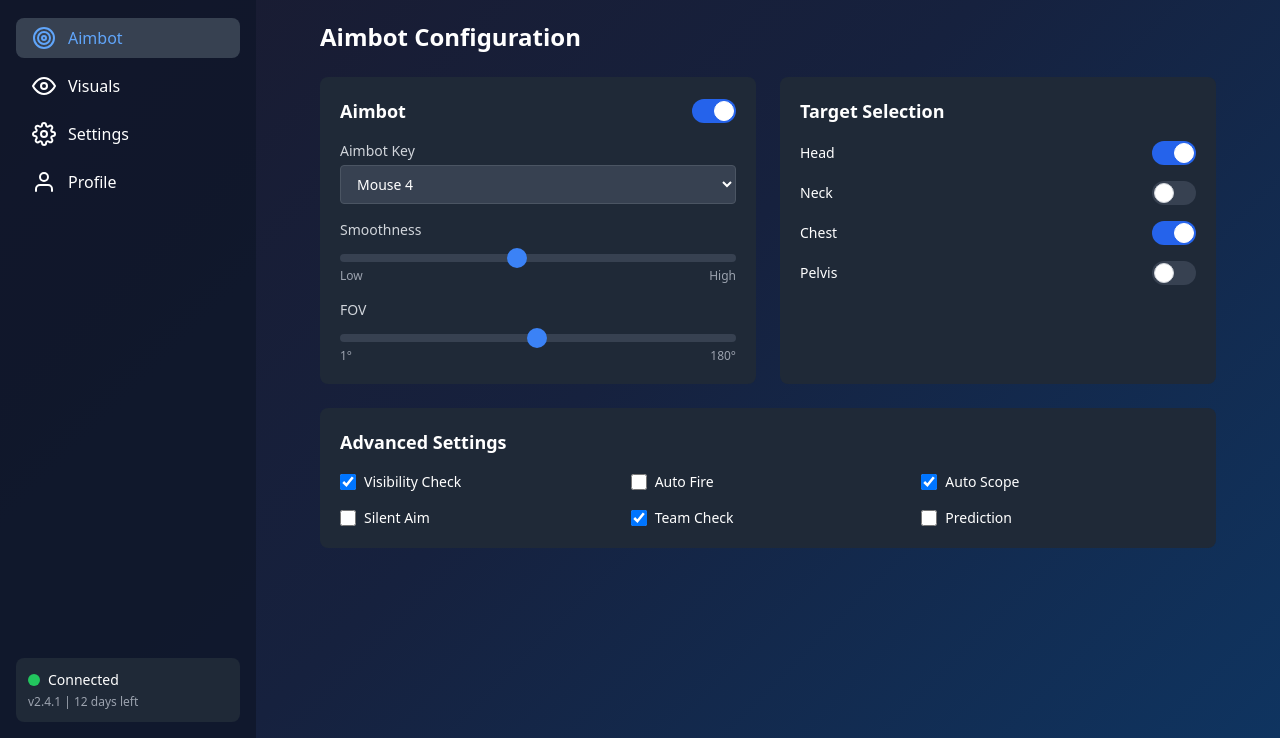
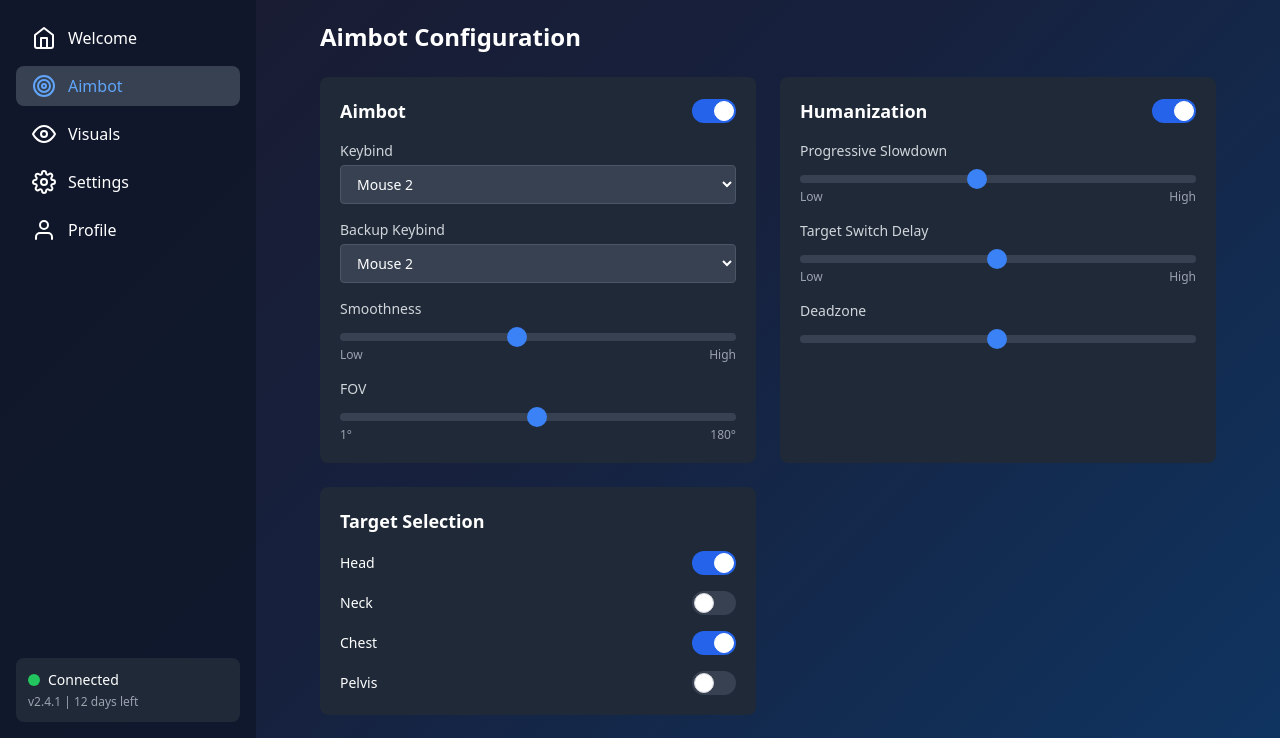
Before and after one commit to ingusaa/bulgarproject, a plain HTML site: page aimbot.html in a window 1280 px wide. Shown: the part 62-800 px from the top of the page. Drawn offline with nearby package versions, Linux system fonts and the light colour scheme.

Commit message:
Update aimbot.html

```diff
--- a/aimbot.html
+++ b/aimbot.html
@@ -41,6 +41,9 @@
             </div>
 
             <div class="space-y-2">
+                <a href="welcome.html" class="flex items-center px-4 py-2 hover:bg-gray-700 rounded-lg transition-all">
+                    <i data-feather="home" class="mr-3"></i> Welcome
+                </a>
                 <a href="aimbot.html" class="flex items-center px-4 py-2 bg-gray-700 rounded-lg text-blue-400">
                     <i data-feather="target" class="mr-3"></i> Aimbot
                 </a>
@@ -101,12 +104,23 @@
 
                         <div class="space-y-4">
                             <div>
-                                <label class="block text-sm text-gray-300 mb-1">Aimbot Key</label>
+                                <label class="block text-sm text-gray-300 mb-1">Keybind</label>
                                 <select class="w-full bg-gray-700 border border-gray-600 rounded px-3 py-2 text-sm">
-                                    <option>Mouse 4</option>
-                                    <option>Mouse 5</option>
+                                    <option>Mouse 2</option>
+                                    <option>Mouse 1</option>
                                     <option>Left Alt</option>
                                     <option>Left Shift</option>
+                                    <option>Left Ctrl</option>
+                                </select>
+                            </div>
+                            <div>
+                                <label class="block text-sm text-gray-300 mb-1">Backup Keybind</label>
+                                <select class="w-full bg-gray-700 border border-gray-600 rounded px-3 py-2 text-sm">
+                                    <option>Mouse 2</option>
+                                    <option>Mouse 1</option>
+                                    <option>Left Alt</option>
+                                    <option>Left Shift</option>
+                                    <option>Left Ctrl</option>
                                 </select>
                             </div>
 
@@ -125,6 +139,43 @@
                                 <div class="flex justify-between text-xs text-gray-400">
                                     <span>1°</span>
                                     <span>180°</span>
+                                </div>
+                            </div>
+                        </div>
+                    </div>
+                    <!-- Humanization Settings -->
+                    <div class="bg-gray-800 rounded-lg p-5" data-aos="fade-up">
+                        <div class="flex items-center justify-between mb-4">
+                            <h3 class="text-lg font-semibold">Humanization</h3>
+                            <label class="relative inline-flex items-center cursor-pointer">
+                                <input type="checkbox" class="sr-only peer" checked>
+                                <div class="w-11 h-6 bg-gray-700 peer-focus:outline-none rounded-full peer peer-checked:after:translate-x-full peer-checked:after:border-white after:content-[''] after:absolute after:top-[2px] after:left-[2px] after:bg-white after:border-gray-300 after:border after:rounded-full after:h-5 after:w-5 after:transition-all peer-checked:bg-blue-600"></div>
+                            </label>
+                        </div>
+
+                        <div class="space-y-4">
+                            <div>
+                                <label class="block text-sm text-gray-300 mb-1">Progressive Slowdown</label>
+                                <input type="range" min="1" max="100" value="45" class="slider-thumb w-full h-2 bg-gray-700 rounded-lg appearance-none cursor-pointer">
+                                <div class="flex justify-between text-xs text-gray-400">
+                                    <span>Low</span>
+                                    <span>High</span>
+                                </div>
+                            </div>
+
+                            <div>
+                                <label class="block text-sm text-gray-300 mb-1">Target Switch Delay</label>
+                                <input type="range" min="1" max="180" value="90" class="slider-thumb w-full h-2 bg-gray-700 rounded-lg appearance-none cursor-pointer">
+                                <div class="flex justify-between text-xs text-gray-400">
+                                    <span>Low</span>
+                                    <span>High</span>
+                                </div>
+                            </div>
+
+                            <div>
+                                <label class="block text-sm text-gray-300 mb-1">Deadzone</label>
+                                <input type="range" min="1" max="180" value="90" class="slider-thumb w-full h-2 bg-gray-700 rounded-lg appearance-none cursor-pointer">
+                                <div class="flex justify-between text-xs text-gray-400">
                                 </div>
                             </div>
                         </div>
@@ -169,54 +220,6 @@
                         </div>
                     </div>
 
-                    <!-- Advanced Settings -->
-                    <div class="bg-gray-800 rounded-lg p-5 md:col-span-2" data-aos="fade-up" data-aos-delay="200">
-                        <h3 class="text-lg font-semibold mb-4">Advanced Settings</h3>
-
-                        <div class="grid grid-cols-1 md:grid-cols-3 gap-4">
-                            <div>
-                                <label class="flex items-center space-x-2">
-                                    <input type="checkbox" class="form-checkbox h-4 w-4 text-blue-600" checked>
-                                    <span class="text-sm">Visibility Check</span>
-                                </label>
-                            </div>
-
-                            <div>
-                                <label class="flex items-center space-x-2">
-                                    <input type="checkbox" class="form-checkbox h-4 w-4 text-blue-600">
-                                    <span class="text-sm">Auto Fire</span>
-                                </label>
-                            </div>
-
-                            <div>
-                                <label class="flex items-center space-x-2">
-                                    <input type="checkbox" class="form-checkbox h-4 w-4 text-blue-600" checked>
-                                    <span class="text-sm">Auto Scope</span>
-                                </label>
-                            </div>
-
-                            <div>
-                                <label class="flex items-center space-x-2">
-                                    <input type="checkbox" class="form-checkbox h-4 w-4 text-blue-600">
-                                    <span class="text-sm">Silent Aim</span>
-                                </label>
-                            </div>
-
-                            <div>
-                                <label class="flex items-center space-x-2">
-                                    <input type="checkbox" class="form-checkbox h-4 w-4 text-blue-600" checked>
-                                    <span class="text-sm">Team Check</span>
-                                </label>
-                            </div>
-
-                            <div>
-                                <label class="flex items-center space-x-2">
-                                    <input type="checkbox" class="form-checkbox h-4 w-4 text-blue-600">
-                                    <span class="text-sm">Prediction</span>
-                                </label>
-                            </div>
-                        </div>
-                    </div>
                 </div>
             </div>
         </div>
```
